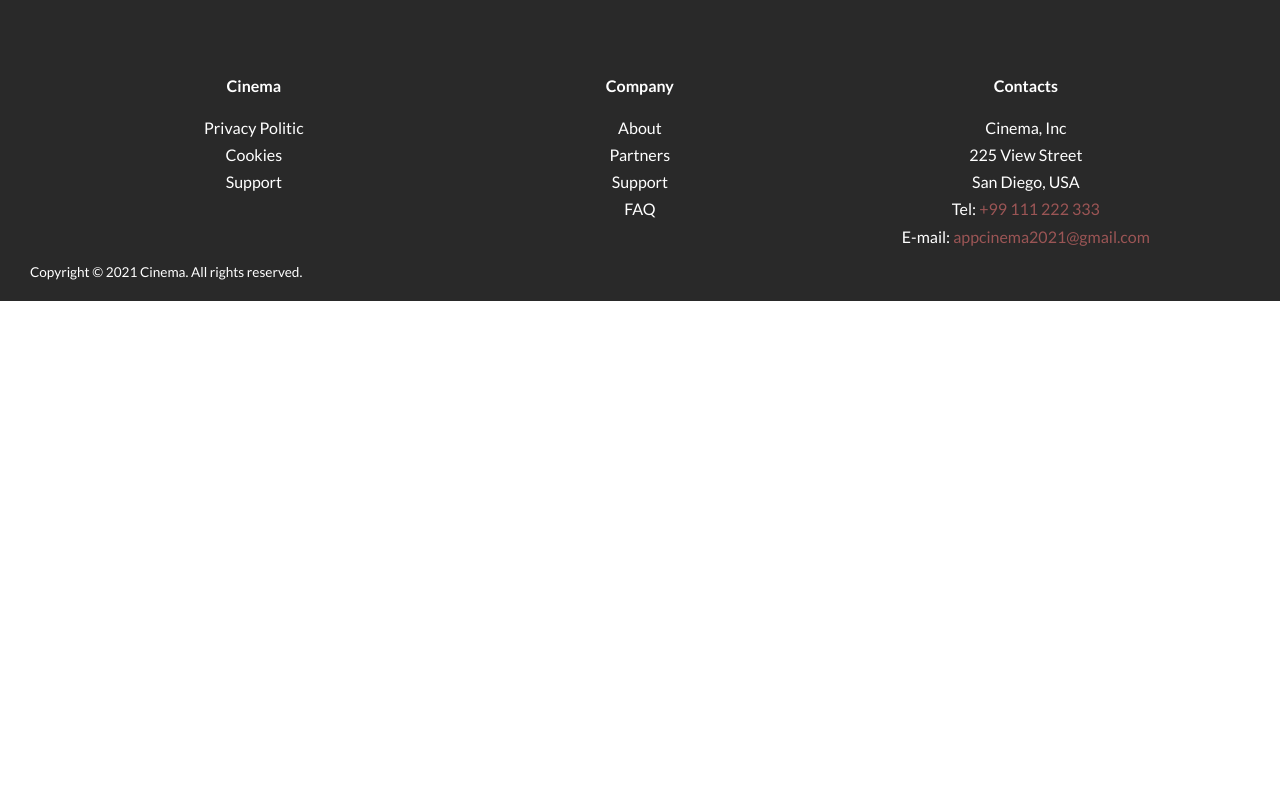
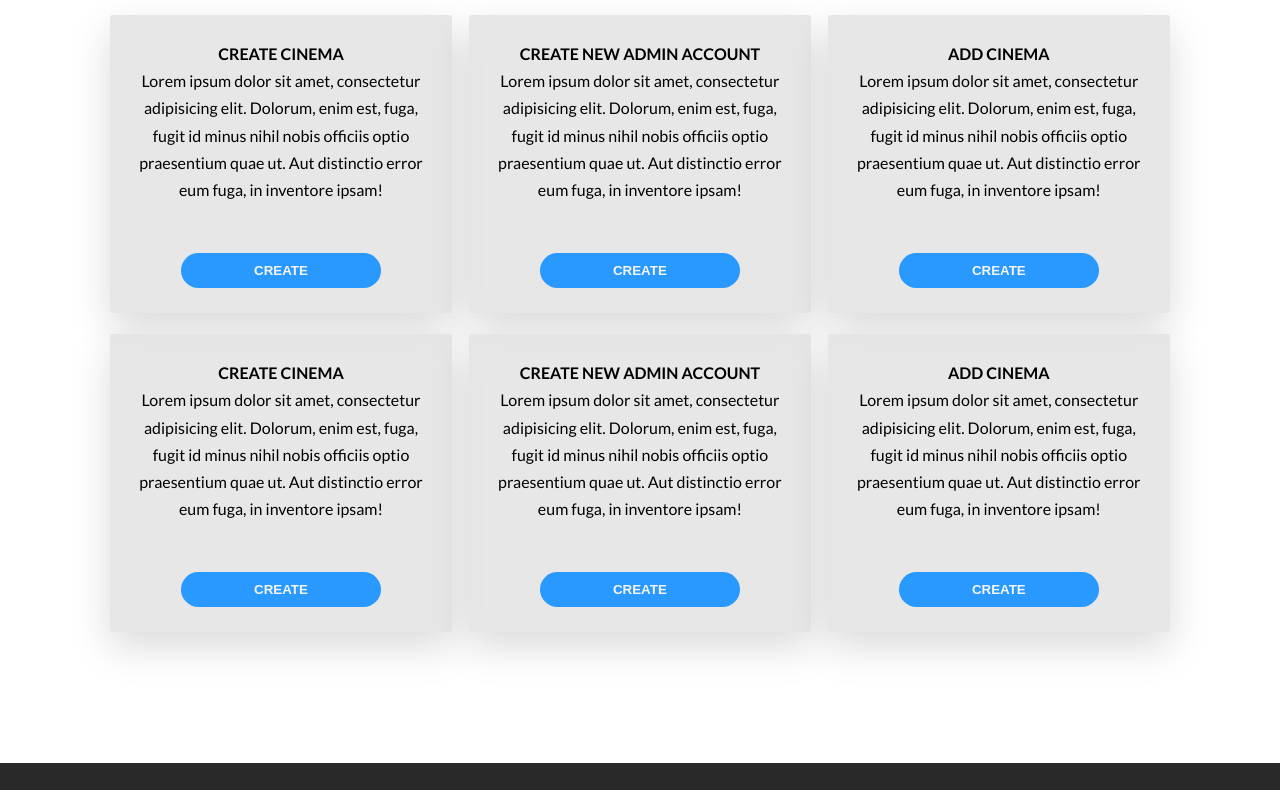
Before and after one commit to Jankaz2/movins-layout, a React app: page /admin in a window 1280 px wide. Shown: the part 170-960 px from the top of the page. Before the commit the page ends 800 px from the top, so only its background shows below. Built offline with nearby package versions, Linux system fonts and the light colour scheme; no server answers; a web font is replaced by a local one.

Commit message:
Create admin panel layout

```diff
--- /dev/null
+++ b/src/app/admin/pages/admin_page/adminPage.js
@@ -0,0 +1,75 @@
+import AdminPageScss from './styles/adminPage.scss'
+import GridScss from '../../../utils/grid/grid.scss'
+
+const AdminPage = () => {
+    return (
+        <div className='admin-page'>
+            <h1 className="admin-page__welcome-heading heading--secondary">
+                Welcome sir, choose the option and manage your app
+            </h1>
+            <section className='menu-section'>
+                <div className="row">
+                    <div className="menu-section__option col span-1-of-3">
+                        <h3 className="heading-tertiary">Create cinema</h3>
+                        <p>Lorem ipsum dolor sit amet, consectetur adipisicing elit.
+                            Dolorum, enim est, fuga, fugit id minus nihil nobis
+                            officiis optio praesentium quae ut. Aut distinctio error eum
+                            fuga, in inventore ipsam!
+                        </p>
+                        <button className="menu-section__button">Create</button>
+                    </div>
+                    <div className="menu-section__option col span-1-of-3">
+                        <h3 className="heading-tertiary">Create new admin account</h3>
+                        <p>Lorem ipsum dolor sit amet, consectetur adipisicing elit.
+                            Dolorum, enim est, fuga, fugit id minus nihil nobis
+                            officiis optio praesentium quae ut. Aut distinctio error eum
+                            fuga, in inventore ipsam!
+                        </p>
+                        <button className="menu-section__button">Create</button>
+                    </div>
+                    <div className="menu-section__option col span-1-of-3">
+                        <h3 className="heading-tertiary">Add cinema</h3>
+                        <p>Lorem ipsum dolor sit amet, consectetur adipisicing elit.
+                            Dolorum, enim est, fuga, fugit id minus nihil nobis
+                            officiis optio praesentium quae ut. Aut distinctio error eum
+                            fuga, in inventore ipsam!
+                        </p>
+                        <button className="menu-section__button">Create</button>
+                    </div>
+                </div>
+                <div className="row">
+                    <div className="menu-section__option col span-1-of-3">
+                        <h3 className="heading-tertiary">Create cinema</h3>
+                        <p>Lorem ipsum dolor sit amet, consectetur adipisicing elit.
+                            Dolorum, enim est, fuga, fugit id minus nihil nobis
+                            officiis optio praesentium quae ut. Aut distinctio error eum
+                            fuga, in inventore ipsam!
+                        </p>
+                        <button className="menu-section__button">Create</button>
+                    </div>
+                    <div className="menu-section__option col span-1-of-3">
+                        <h3 className="heading-tertiary">Create new admin account</h3>
+                        <p>Lorem ipsum dolor sit amet, consectetur adipisicing elit.
+                            Dolorum, enim est, fuga, fugit id minus nihil nobis
+                            officiis optio praesentium quae ut. Aut distinctio error eum
+                            fuga, in inventore ipsam!
+                        </p>
+                        <button className="menu-section__button">Create</button>
+                    </div>
+                    <div className="menu-section__option col span-1-of-3">
+                        <h3 className="heading-tertiary">Add cinema</h3>
+                        <p>Lorem ipsum dolor sit amet, consectetur adipisicing elit.
+                            Dolorum, enim est, fuga, fugit id minus nihil nobis
+                            officiis optio praesentium quae ut. Aut distinctio error eum
+                            fuga, in inventore ipsam!
+                        </p>
+                        <button className="menu-section__button">Create</button>
+                    </div>
+                </div>
+            </section>
+        </div>
+
+    )
+}
+
+export default AdminPage
--- /dev/null
+++ b/src/app/admin/pages/admin_page/styles/adminPage.scss
@@ -0,0 +1,56 @@
+@import '../../../../styles/scss/utils/variables';
+@import '../../../../styles/scss/utils/typography';
+
+.admin-page {
+  padding: 2rem 1rem;
+  text-align: center;
+
+  &__welcome-heading {
+    text-transform: uppercase;
+    font-weight: 400;
+  }
+}
+
+.menu-section {
+  padding: 10rem 10rem;
+  text-align: center;
+  position: relative;
+
+  &__option {
+    background-color: rgba($color-grey-light-2, .8);
+    text-align: center;
+    box-shadow: 0 1.5rem 4rem rgba($color-black, .15);
+    padding: 2.5rem;
+    border-radius: .2rem;
+    transition: all .2s;
+    color: $color-black;
+    transition: all .2s;
+
+    &:hover,
+    &:active {
+      transform: scale(1.05);
+    }
+  }
+
+  &__button {
+    background-color: $color-blue-light;
+    width: 20rem;
+    text-align: center;
+    color: $color-white-dark;
+    text-transform: uppercase;
+    font-weight: 700;
+    padding: 1rem 1.5rem;
+    outline: none;
+    border-radius: 10rem;
+    border: none;
+    margin-top: 5rem;
+    transition: all .2s;
+
+    &:hover,
+    &:active {
+      cursor: pointer;
+      background-color: $color-blue-dark;
+      transform: scale(1.05);
+    }
+  }
+}
--- a/src/app/app.js
+++ b/src/app/app.js
@@ -5,15 +5,17 @@ import Footer from "./pages/home_page/footer/footer";
 import CinemasList from "./pages/search_cinema_page/cinema_list/cinemaList";
 import Cinema from "./pages/single_cinema_page/cinema/cinema"
 import {DataManager} from "./utils/data_transfer/dataManager";
+import AdminPage from "./admin/pages/admin_page/adminPage";
 
 function App() {
     return (
         <DataManager>
             <Router>
-                    <Route path="/cinema-list" exact component={CinemasList}/>
-                    <Route path="/cinema-list/cinema/:id" exact component={Cinema}/>
-                    <Route path="/" exact component={HomePage}/>
-                    <Route path="/" component={Footer}/>
+                <Route path="/cinema-list" exact component={CinemasList}/>
+                <Route path="/cinema-list/cinema/:id" exact component={Cinema}/>
+                <Route path="/" exact component={HomePage}/>
+                <Route path="/admin" exact component={AdminPage}/>
+                <Route path="/" component={Footer}/>
             </Router>
         </DataManager>
     );
--- a/src/app/pages/home_page/header/styles/loginBox.scss
+++ b/src/app/pages/home_page/header/styles/loginBox.scss
@@ -42,6 +42,8 @@
     left: 50%;
     width: 60%;
     transform: translate(-50%, -50%);
+    border-radius: 3px;
+    box-shadow: 0 1rem 3rem rgba($color-black, .1);
     background-size: cover;
     background-image: linear-gradient(rgba(0, 0, 0, 0.7), rgba(0, 0, 0, 0.7)),
     url("../images/background-login.png");
```
